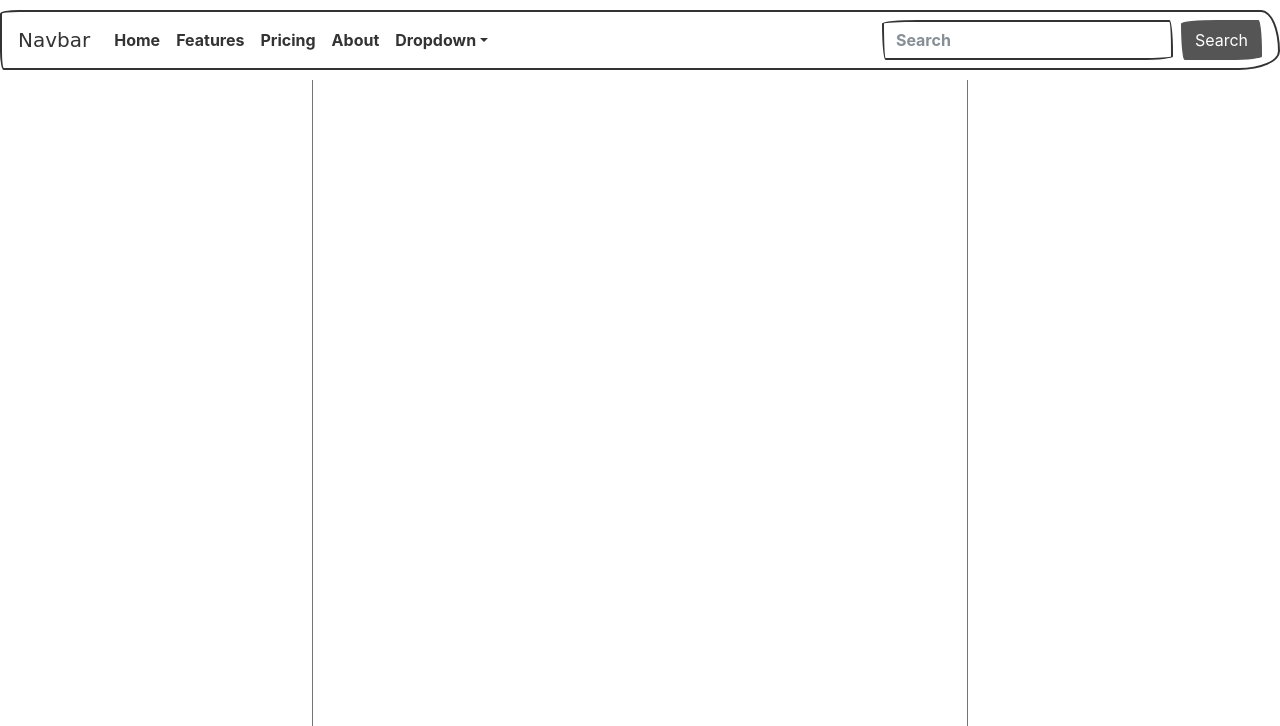
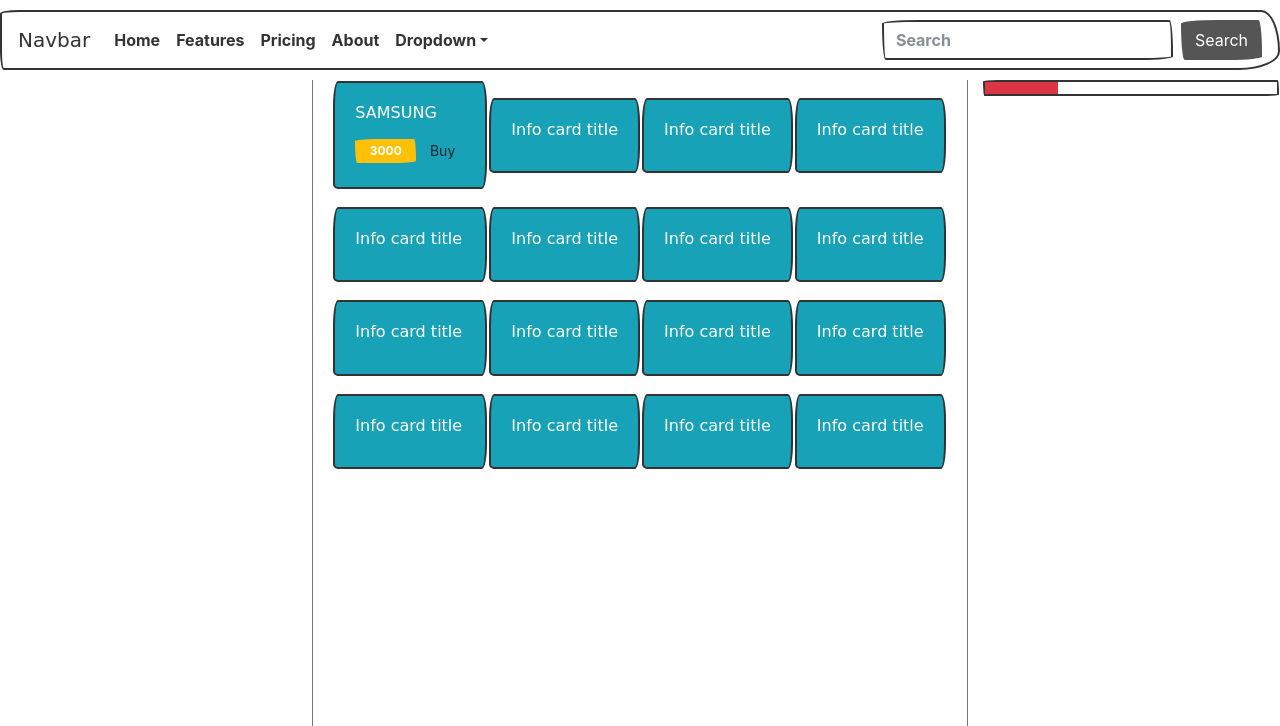
Before and after one commit to mdvtkr/hackathon_team4, a Django app: page /base/ in a window 1280 px wide. Shown: the top 726 px of the page. Run offline with Django 3.2, Linux system fonts and the light colour scheme; some libraries are stand-ins or nearby versions; some web fonts are replaced.

Commit message:
section 2,3
add card, bar, etc,,,

```diff
--- a/web/templates/web/base.html
+++ b/web/templates/web/base.html
@@ -102,10 +102,135 @@
 
             </div>
             <div class="col-md-6 col-sm-6 col-lg-6 box">
-
+            <table align="center">
+                <tr>
+                  <td>
+                      <div class="card text-white bg-info mb-3" style="max-width: 20rem;">
+                          <div class="card-body">
+                            <h6 class="card-title">SAMSUNG</h6>
+                              <span class="badge badge-warning">3000</span>
+                            <button type="button" class="btn btn-white btn-sm">Buy</button>
+                          </div>
+                      </div>
+                  </td>
+                  <td>
+                      <div class="card text-white bg-info mb-3" style="max-width: 20rem;">
+                          <div class="card-body">
+                            <h6 class="card-title">Info card title</h6>
+                            </div>
+                      </div>
+                  </td>
+                  <td>
+                      <div class="card text-white bg-info mb-3" style="max-width: 20rem;">
+                          <div class="card-body">
+                            <h6 class="card-title">Info card title</h6>
+                            </div>
+                      </div>
+                  </td>
+                  <td>
+                      <div class="card text-white bg-info mb-3" style="max-width: 20rem;">
+                          <div class="card-body">
+                            <h6 class="card-title">Info card title</h6>
+                            </div>
+                      </div>
+                  </td>
+                </tr>
+                <tr>
+                  <td>
+                      <div class="card text-white bg-info mb-3" style="max-width: 20rem;">
+                          <div class="card-body">
+                            <h6 class="card-title">Info card title</h6>
+                            </div>
+                      </div>
+                  </td>
+                  <td>
+                      <div class="card text-white bg-info mb-3" style="max-width: 20rem;">
+                          <div class="card-body">
+                            <h6 class="card-title">Info card title</h6>
+                            </div>
+                      </div>
+                  </td>
+                  <td>
+                      <div class="card text-white bg-info mb-3" style="max-width: 20rem;">
+                          <div class="card-body">
+                            <h6 class="card-title">Info card title</h6>
+                            </div>
+                      </div>
+                  </td>
+                  <td>
+                      <div class="card text-white bg-info mb-3" style="max-width: 20rem;">
+                          <div class="card-body">
+                            <h6 class="card-title">Info card title</h6>
+                            </div>
+                      </div>
+                  </td>
+                </tr>
+                <tr>
+                  <td>
+                      <div class="card text-white bg-info mb-3" style="max-width: 20rem;">
+                          <div class="card-body">
+                            <h6 class="card-title">Info card title</h6>
+                            </div>
+                      </div>
+                  </td>
+                  <td>
+                      <div class="card text-white bg-info mb-3" style="max-width: 20rem;">
+                          <div class="card-body">
+                            <h6 class="card-title">Info card title</h6>
+                            </div>
+                      </div>
+                  </td>
+                  <td>
+                      <div class="card text-white bg-info mb-3" style="max-width: 20rem;">
+                          <div class="card-body">
+                            <h6 class="card-title">Info card title</h6>
+                            </div>
+                      </div>
+                  </td>
+                  <td>
+                      <div class="card text-white bg-info mb-3" style="max-width: 20rem;">
+                          <div class="card-body">
+                            <h6 class="card-title">Info card title</h6>
+                            </div>
+                      </div>
+                  </td>
+                </tr>
+                <tr>
+                  <td>
+                      <div class="card text-white bg-info mb-3" style="max-width: 20rem;">
+                          <div class="card-body">
+                            <h6 class="card-title">Info card title</h6>
+                            </div>
+                      </div>
+                  </td>
+                  <td>
+                      <div class="card text-white bg-info mb-3" style="max-width: 20rem;">
+                          <div class="card-body">
+                            <h6 class="card-title">Info card title</h6>
+                            </div>
+                      </div>
+                  </td>
+                  <td>
+                      <div class="card text-white bg-info mb-3" style="max-width: 20rem;">
+                          <div class="card-body">
+                            <h6 class="card-title">Info card title</h6>
+                            </div>
+                      </div>
+                  </td>
+                  <td>
+                      <div class="card text-white bg-info mb-3" style="max-width: 20rem;">
+                          <div class="card-body">
+                            <h6 class="card-title">Info card title</h6>
+                            </div>
+                      </div>
+                  </td>
+                </tr>
+              </table>
             </div>
             <div class="col-md-3 col-sm-3 col-lg-3 box">
-
+                <div class="progress">
+                    <div class="progress-bar bg-danger" role="progressbar" style="width: 25%;" aria-valuenow="25" aria-valuemin="0" aria-valuemax="100"></div>
+                </div>
             </div>
         </div>
     </div>
```
Also changed, not shown: web/templates/web/intro.html (line endings or trailing spaces).
